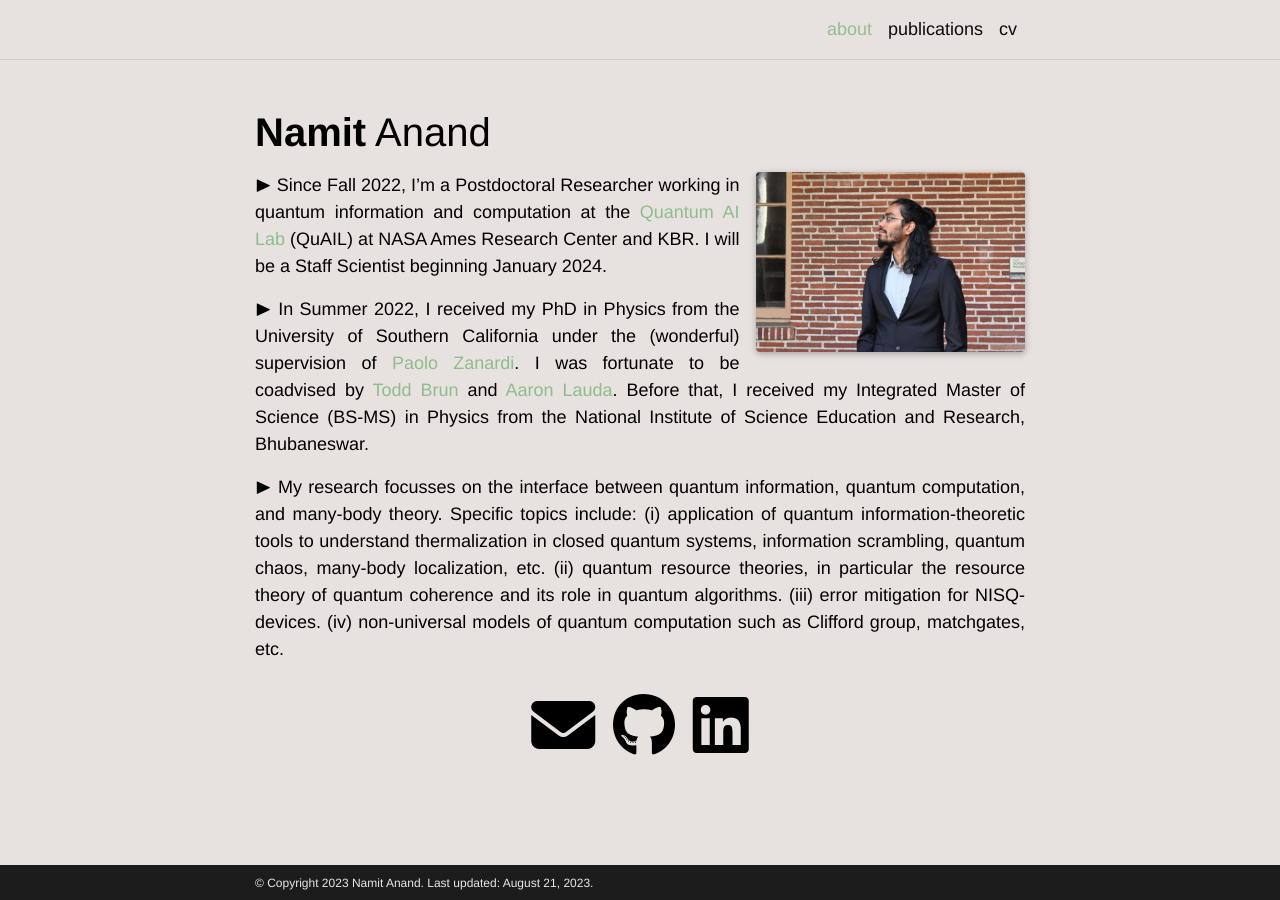
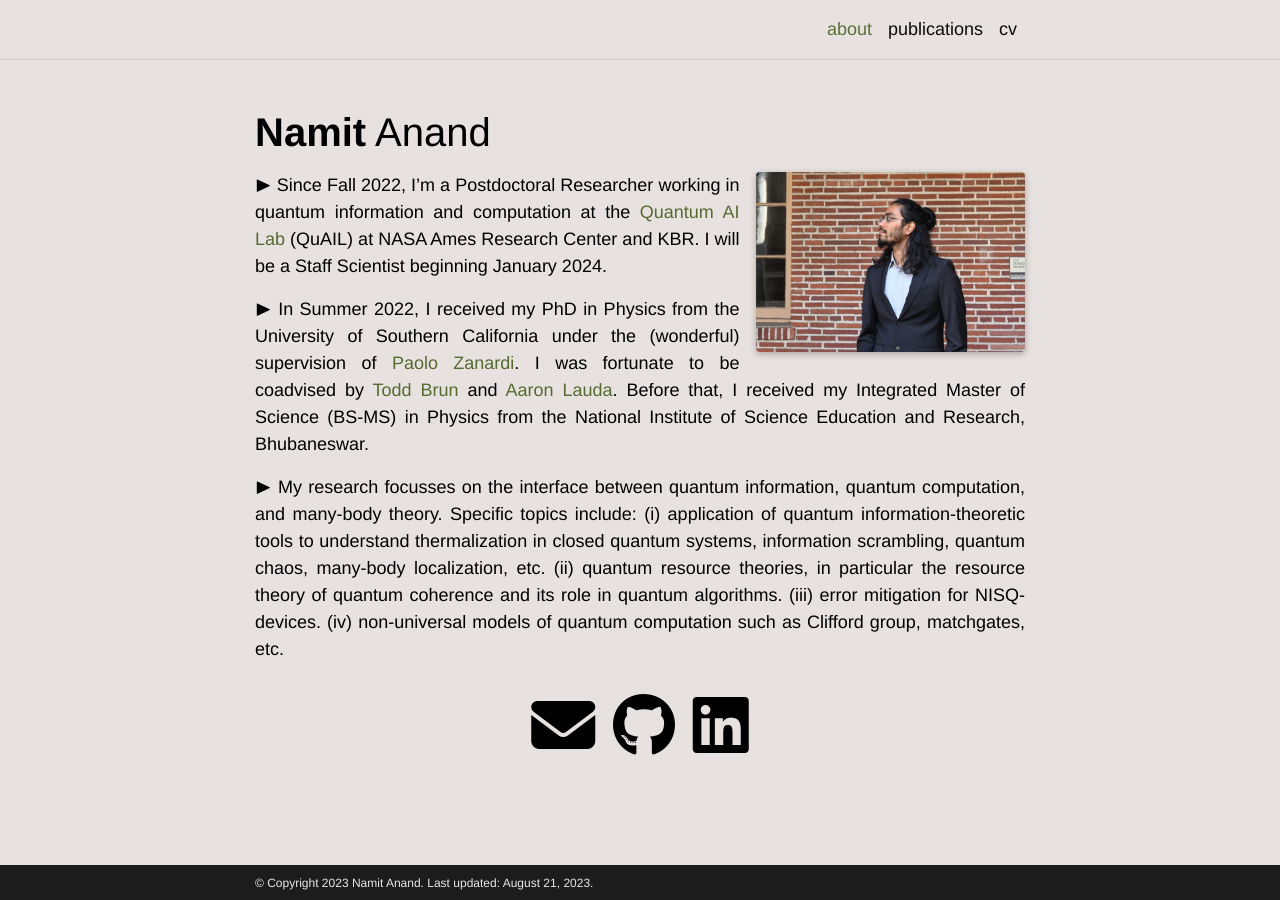
Before and after one commit to namitanand/namitanand.github.io, a Jekyll site: the page built from _pages/about.md, in a window 1280 px wide. Built offline with Jekyll 4.4.1, drawn with Linux system fonts in a browser that asks for light colours; full-size pictures stand in for the smaller copies a plugin makes; comment, search, counter and statistics services are not loaded; a style sheet for code colours, icons or effects is not loaded.

```diff
--- a/_sass/_themes.scss
+++ b/_sass/_themes.scss
@@ -7,7 +7,7 @@
   --global-code-bg-color: #faebd7;
   --global-text-color: #{$black-color};
   --global-text-color-light: #{$grey-color};
-  --global-theme-color: #8FBC8B;
+  --global-theme-color:  #556B2F;
   --global-hover-color: #556B2F;
   --global-hover-text-color: #{$white-color};
   --global-footer-bg-color: #{$grey-color-dark};
```
